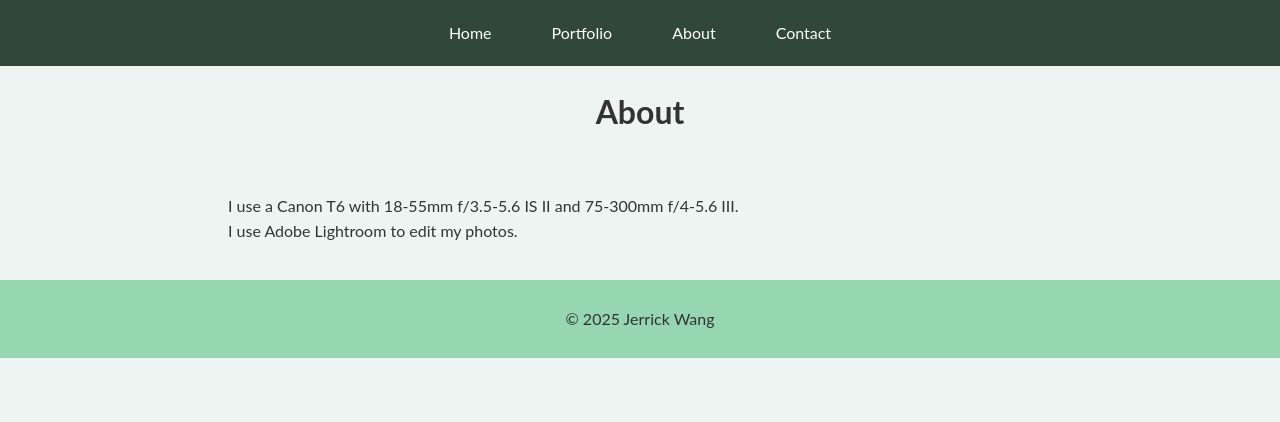
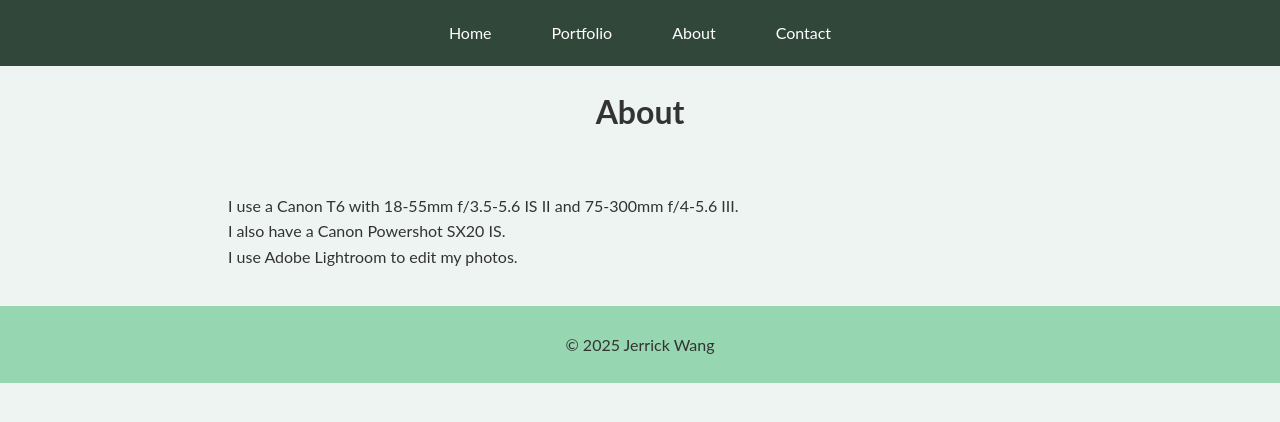
Before and after one commit to jerrickwang/jerrickwang.github.io, a Jekyll site: the page built from about.md, in a window 1280 px wide. Shown: the top 422 px of the page. Built offline with Jekyll 4.4.1, drawn with Linux system fonts in a browser that asks for light colours.

Commit message:
Update about.md

```diff
--- a/about.md
+++ b/about.md
@@ -4,4 +4,5 @@ title: About
 permalink: /about/
 ---
 I use a Canon T6 with 18-55mm f/3.5-5.6 IS II and 75-300mm f/4-5.6 III.<br>
+I also have a Canon Powershot SX20 IS.<br>
 I use Adobe Lightroom to edit my photos.
```
